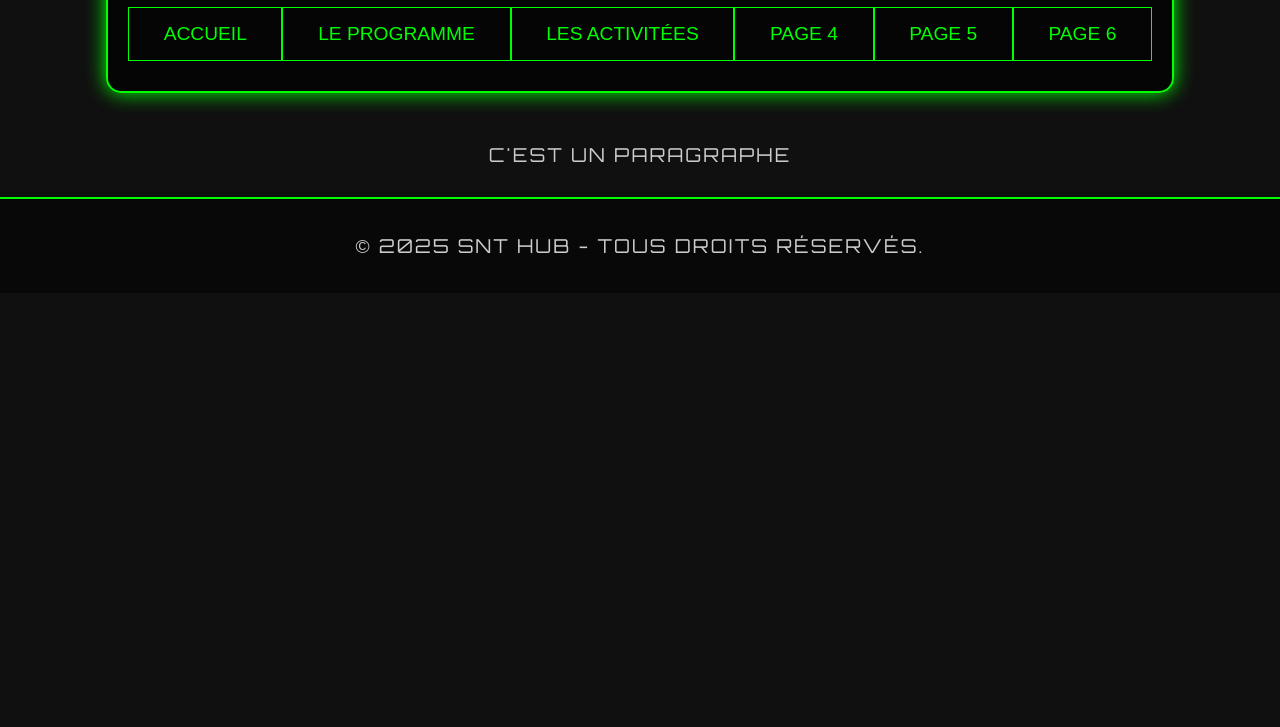
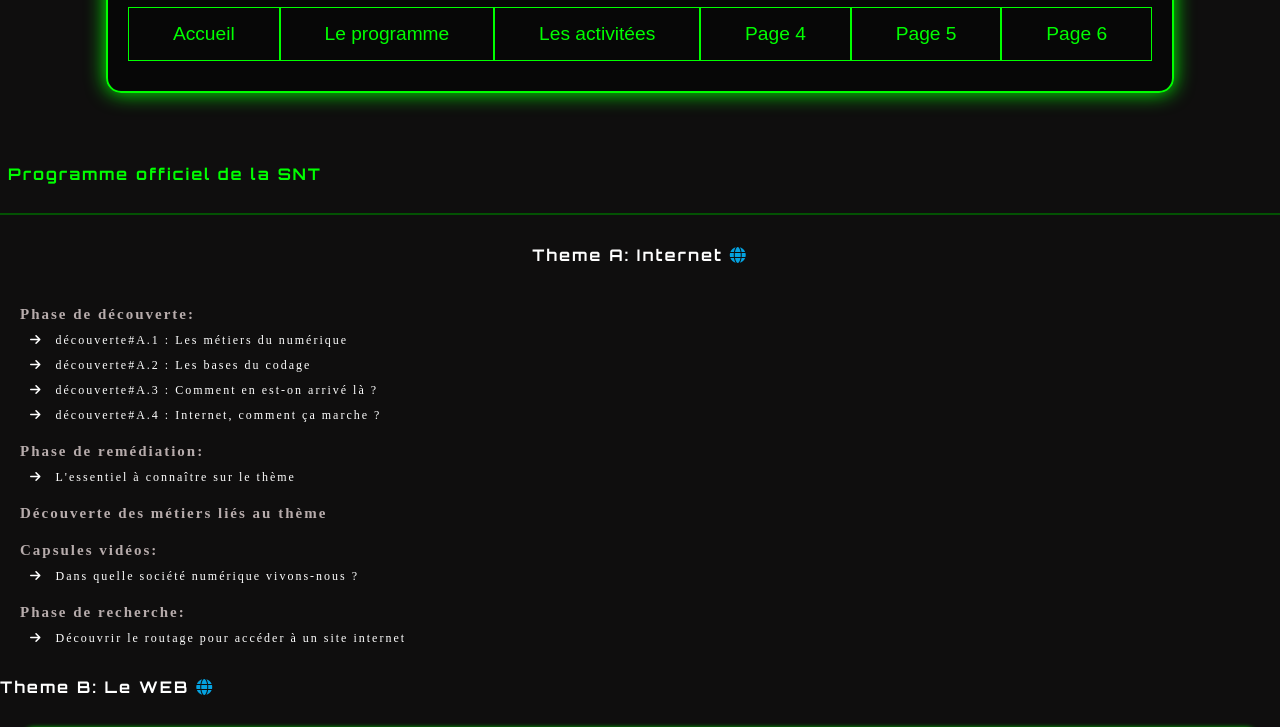
Before and after one commit to moloce95/NSI_projet3D, a plain HTML site: page page2/index.html in a window 1280 px wide. Shown: the part 207-934 px from the top of the page. Before the commit the page ends 800 px from the top, so only its background shows below. Drawn offline with Linux system fonts and the light colour scheme.

Commit message:
ajustement du style de la page 2 et début de son écriture + presque fin de l'écriture de la page 2

```diff
--- a/page1/style.css
+++ b/page1/style.css
@@ -36,10 +36,8 @@ h1 {
   text-shadow: 0 0 10px #00ffff, 0 0 20px #00a3ff; /* Effet lumineux sur le texte */
   animation: pulse 1.5s infinite alternate; /* Animation clignotante */
   margin-bottom: 10px; /* Ajoute un petit espace en dessous */
-  text-transform: uppercase;
   color: #00ffff;
 }
-
 /* ---- SOUS-TITRE (h2) ---- */
 .sous-titre h2 {
   font-size: 1.5em; /* Taille du texte */
@@ -47,7 +45,6 @@ h1 {
   text-shadow: 0 0 5px #00a3ff; /* Effet lumineux bleu */
   margin: 0; /* Supprime les marges par défaut */
   padding-bottom: 15px; /* Ajoute un espace sous le h2 */
-  text-transform: uppercase;
 }
 
 /* ---- BOUTONS DE NAVIGATION ---- */
@@ -75,7 +72,7 @@ h1 {
 /* ---- EFFET LORSQUE L'UTILISATEUR SURVOLE UN BOUTON ---- */
 .nav-buttons button:hover {
   background: #00ffff; /* Change le fond en cyan */
-  color: rgba(0, 0, 0, 0.849); /* Change le texte en noir */
+  color: black; /* Change le texte en noir */
   box-shadow: 0 0 15px #00ffff; /* Ajoute une lueur autour */
 }
 
@@ -97,9 +94,17 @@ hr {
   background-color: #00588b69;
 }
 
+h5 {
+  color: #cccccc; /* Texte en cyan pour un effet néon */
+  margin-left: 8px;
+  text-decoration: underline;
+}
+.paragraphe {
+  margin-top: -12px;
+  margin-left: 10px;
+}
 /* ---- PIED DE PAGE (FOOTER) ---- */
 footer {
-  border-top: 2px solid #00588b69; /* Ligne cyan en haut du footer */
   text-align: center; /* Centre le texte */
   padding: 15px 0; /* Ajoute un espace autour du texte */
   margin-top: 50px; /* Espace entre le footer et le contenu */
@@ -110,6 +115,3 @@ footer {
   box-shadow: 0 0 5px #00ffff; /* Ombre externe néon */
   margin: 10px 20px;
 }
-h5 {
-  color: #cccccc; /* Texte en cyan pour un effet néon */
-}
--- a/page2/index.html
+++ b/page2/index.html
@@ -5,13 +5,17 @@
     <meta name="viewport" content="width=device-width, initial-scale=1.0" />
     <title>La SNT</title>
     <link rel="stylesheet" href="style.css" />
+    <link
+      rel="stylesheet"
+      href="https://cdnjs.cloudflare.com/ajax/libs/font-awesome/6.5.1/css/all.min.css"
+    />
   </head>
   <body>
     <header class="haut">
       <div class="container">
         <h1>SNT Hub</h1>
         <div class="sous-titre">
-          <h2>Programme officiel de la SNT</h2>
+          <h2>Le programme</h2>
         </div>
         <div class="nav-buttons">
           <button onclick="location.href='/page1/index.html'">Accueil</button>
@@ -28,7 +32,48 @@
       </div>
     </header>
     <div>
-      <p>c'est un paragraphe</p>
+      <h4 class="programme">Programme officiel de la SNT</h4>
+      <hr />
+      <div class="container2">
+        <h4 class="theme">Theme A:</h4>
+        <h4>Internet <i class="fa-solid fa-globe"></i></h4>
+      </div>
+      <h5>Phase de découverte:</h5>
+      <p>
+        <i class="fa fa-arrow-right"></i> découverte#A.1 : Les métiers du
+        numérique
+      </p>
+      <p>
+        <i class="fa fa-arrow-right"></i> découverte#A.2 : Les bases du codage
+      </p>
+      <p>
+        <i class="fa fa-arrow-right"></i> découverte#A.3 : Comment en est-on
+        arrivé là ?
+      </p>
+      <p>
+        <i class="fa fa-arrow-right"></i> découverte#A.4 : Internet, comment ça
+        marche ?
+      </p>
+      <h5>Phase de remédiation:</h5>
+      <p>
+        <i class="fa fa-arrow-right"></i>
+        L'essentiel à connaître sur le thème
+      </p>
+      <h5>Découverte des métiers liés au thème</h5>
+      <h5>Capsules vidéos:</h5>
+      <p>
+        <i class="fa fa-arrow-right"></i>
+        Dans quelle société numérique vivons-nous ?
+      </p>
+      <h5>Phase de recherche:</h5>
+      <p>
+        <i class="fa fa-arrow-right"></i>
+        Découvrir le routage pour accéder à un site internet
+      </p>
+      <h4 class="theme">Theme B:</h4>
+      <h4>Le WEB <i class="fa-solid fa-globe"></i></h4>
+
+      <p></p>
     </div>
     <footer>
       <p>&copy; 2025 SNT Hub - Tous droits réservés.</p>
--- a/page2/style.css
+++ b/page2/style.css
@@ -3,10 +3,8 @@
 
 /* ---- STYLE GÉNÉRAL ---- */
 body {
-  background-color: #101010; /* Fond sombre pour un style high-tech */
+  background-color: #0f0e0e; /* Fond sombre pour un style high-tech */
   font-family: "Orbitron", sans-serif; /* Police futuriste */
-  color: #00ff00; /* Texte en cyan pour un effet néon */
-  text-transform: uppercase; /* Met tout le texte en majuscules */
   letter-spacing: 2px; /* Espacement des lettres pour une meilleure lisibilité */
   margin: 0;
   padding: 0;
@@ -21,7 +19,7 @@ body {
     0,
     0,
     0,
-    0.7
+    0.534
   ); /* Fond légèrement transparent pour un effet futuriste */
   border: 2px solid #00ff00; /* Bordure lumineuse cyan */
   border-radius: 15px; /* Coins arrondis */
@@ -38,6 +36,7 @@ h1 {
   text-shadow: 0 0 10px #00ff00, 0 0 20px #07c220; /* Effet lumineux sur le texte */
   animation: pulse 1.5s infinite alternate; /* Animation clignotante */
   margin-bottom: 10px; /* Ajoute un petit espace en dessous */
+  color: #00ff00;
 }
 
 /* ---- SOUS-TITRE (h2) ---- */
@@ -49,6 +48,52 @@ h1 {
   padding-bottom: 15px; /* Ajoute un espace sous le h2 */
 }
 
+.programme {
+  color: #00ff00;
+  margin-left: 8px;
+}
+
+hr {
+  border: none;
+  height: 2px; /* Épaisseur */
+  background-color: #035703ec;
+}
+
+.container2 {
+  text-align: center; /* Centre les éléments à l'intérieur */
+}
+
+.theme,
+h4 {
+  display: inline-block; /* Les titres restent sur la même ligne */
+  color: white;
+}
+
+.fa-globe {
+  color: rgb(5, 162, 224); /* Remets la couleur de base */
+}
+
+h5 {
+  padding-top: 10px;
+  color: #ecdedec2; /* Gris clair pour la lisibilité */
+  margin-left: 8px;
+  font-family: "Times New Roman", Times, serif;
+  text-align: justify;
+  margin: 10px 20px;
+  font-size: 15px;
+}
+p i.fa-arrow-right {
+  margin-left: 10px;
+  margin-right: 8px; /* Espacement entre la flèche et le texte */
+}
+/* ---- PARAGRAPHES ---- */
+p {
+  color: white; /* Gris clair pour la lisibilité */
+  font-family: "Times New Roman", Times, serif;
+  text-align: justify;
+  margin: 10px 20px;
+  font-size: 12px;
+}
 /* ---- BOUTONS DE NAVIGATION ---- */
 .nav-buttons {
   display: flex; /* Active Flexbox pour aligner les boutons horizontalement */
@@ -69,7 +114,6 @@ h1 {
   border: 1px solid #00ff00; /* Bordure cyan */
   cursor: pointer; /* Curseur en forme de main */
   transition: background-color 0.3s, box-shadow 0.3s; /* Animation fluide */
-  text-transform: uppercase; /* Met en majuscules */
 }
 
 /* ---- EFFET LORSQUE L'UTILISATEUR SURVOLE UN BOUTON ---- */
@@ -79,40 +123,16 @@ h1 {
   box-shadow: 0 0 15px #00ff00; /* Ajoute une lueur autour */
 }
 
-/* ---- PARAGRAPHES ---- */
-p {
-  text-align: center; /* Centre le texte */
-  font-size: 1.2em; /* Agrandit légèrement le texte */
-  margin: 20px 10%; /* Ajoute un espace autour du paragraphe */
-  color: #cccccc; /* Gris clair pour la lisibilité */
-}
-
 /* ---- PIED DE PAGE (FOOTER) ---- */
 footer {
-  border-top: 2px solid #00ff00; /* Ligne cyan en haut du footer */
   text-align: center; /* Centre le texte */
   padding: 15px 0; /* Ajoute un espace autour du texte */
-  margin-top: 30px; /* Espace entre le footer et le contenu */
+  margin-top: 50px; /* Espace entre le footer et le contenu */
   font-size: 1em; /* Taille standard du texte */
-  background: rgba(0, 0, 0, 0.5); /* Fond semi-transparent */
+  font-family: "Orbitron", sans-serif;
+  background: rgba(14, 13, 13, 0.425); /* Fond semi-transparent */
+  border: 2px solid #00ff00; /* Bordure lumineuse cyan */
+  border-radius: 15px; /* Coins arrondis */
+  box-shadow: 0 0 5px #00ff00; /* Ombre externe néon */
+  margin: 10px 20px;
 }
-/* Conteneur du laser */
-.laser-transition {
-  position: fixed;
-  top: 0;
-  left: 0;
-  width: 100%;
-  height: 100%;
-  background: rgba(0, 255, 255, 0.8);
-  transform: scaleX(0);
-  transform-origin: left;
-  transition: transform 0.5s ease-in-out;
-  z-index: 1000;
-  pointer-events: none;
-  box-shadow: 0 0 30px #00ff00, 0 0 60px #00ff00;
-}
-
-/* Quand le laser s'active */
-.laser-transition.active {
-  transform: scaleX(1);
-}
```
Also changed, not shown: page1/index.html (+9 -1 lines).
